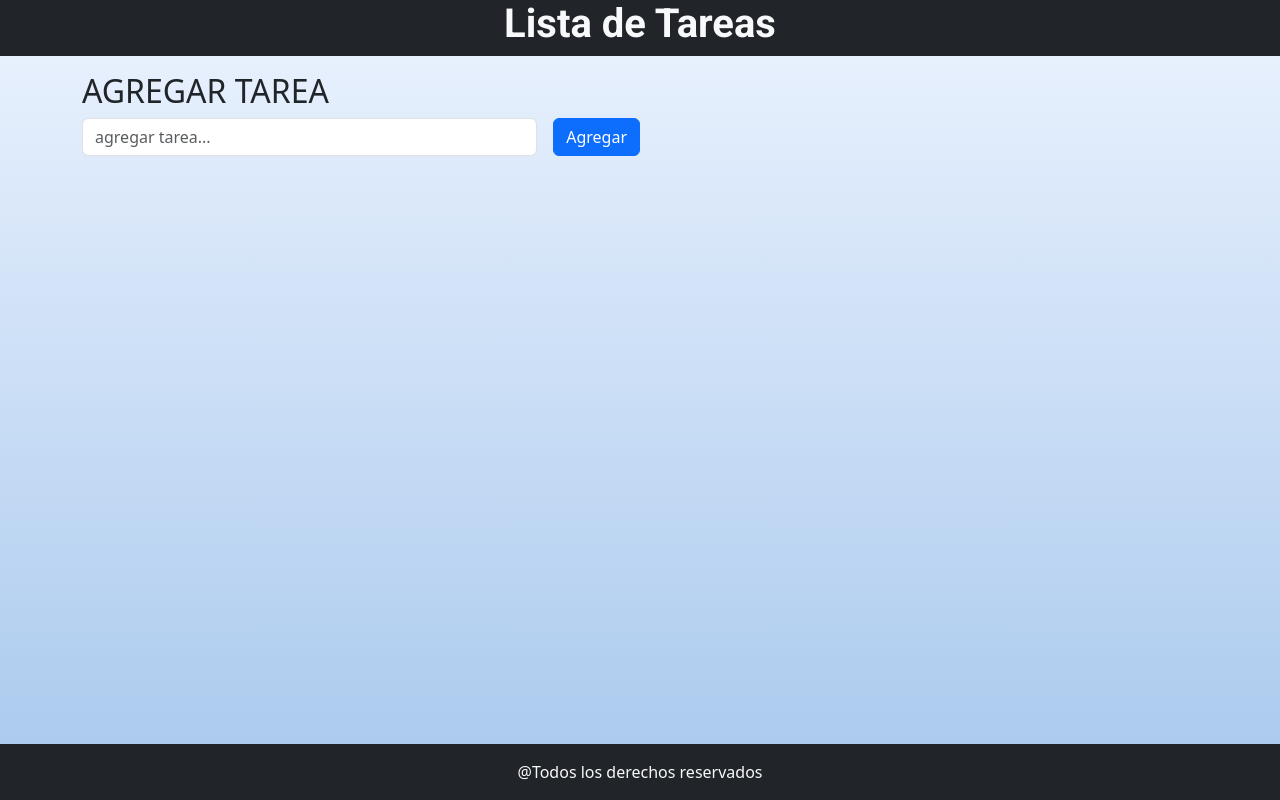
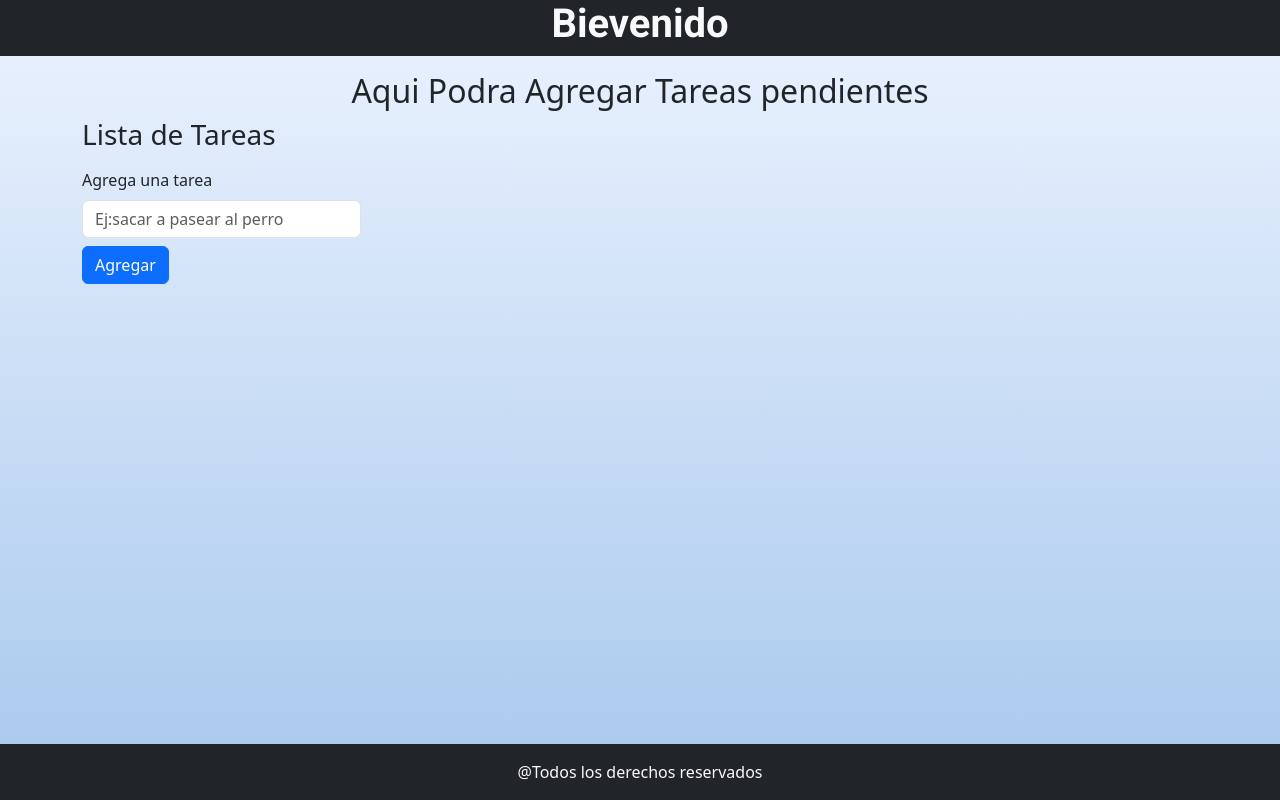
Before and after one commit to JulianGr16/ListaDeTareas, a plain HTML site: page index.html in a window 1280 px wide. Drawn offline with nearby package versions, Linux system fonts and the light colour scheme.

Commit message:
realizamos modificaciones en el enmaquetado

```diff
--- a/index.html
+++ b/index.html
@@ -20,15 +20,21 @@
   </head>
   <body>
     <header class="bg-dark">
-      <h1 class="text-center text-light">Lista de Tareas</h1>
+      <h1 class="text-center text-light">Bievenido</h1>
     </header>
     <main>
         <section class="container my-3">
-          <h2 class="lead fs-2">AGREGAR TAREA</h2>
-           <form id="formulario" class="w-50 d-flex">
-              <input type="text" class="form-control" placeholder="agregar tarea...">
-              <button class="btn btn-primary ms-3">Agregar</button>
-           </form>
+          <h2 class="text-center lead fs-2">Aqui Podra Agregar Tareas pendientes</h2>
+          <form>
+            <div>
+              <h3>Lista de Tareas</h3>
+            </div>
+            <div class="my-3">
+              <label class="form-label">Agrega una tarea</label>
+              <input type="text" class="form-control w-25" placeholder="Ej:sacar a pasear al perro">
+              <button class="btn btn-primary mt-2" id="agregarTarea">Agregar</button>
+            </div>
+          </form>
         </section>
     </main>
     <footer class="text-center bg-dark text-light py-3">
```
Also changed, not shown: js/listaTareas.js (added).
